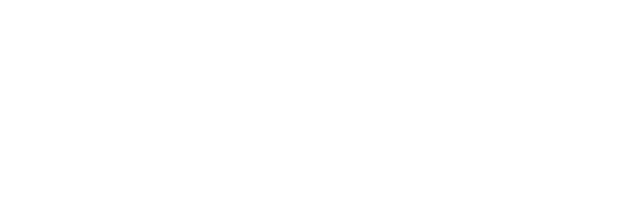
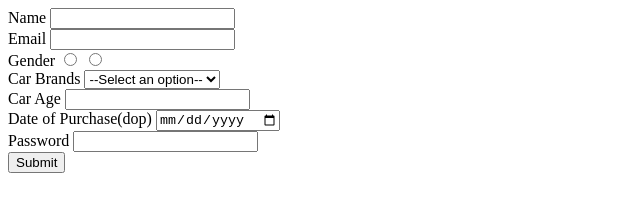
Before and after one commit to acciojob/car-insurance-form-KIRTIRAI-SLIET, a website: page main.html in a window 1280 px wide. Shown: the whole page, without its empty margins (0-640 px from the left). Drawn offline with Linux system fonts and the light colour scheme.

Commit message:
created a submission

```diff
--- a/main.html
+++ b/main.html
@@ -8,8 +8,30 @@
 
 <body>
 	<!-- the entire body must be written by student -->
-    <script type="text/javascript" src="./script.js">
-</script>
+    <script type="text/javascript" src="./script.js"></script>
+	<form method="post">
+		<label for="name">Name</label>
+		<input id="name" type="text" required/><br/>
+		<label for="email">Email</label>
+		<input id="email" type="email" required/><br/>
+		<label>Gender</label>
+		<input name="gender" type="radio" required />
+		<input name="gender" type="radio" required/><br/>
+		<label for="cars">Car Brands</label>
+		<select>
+			<option value="">--Select an option--</option>
+			<option value="BMW">BMW</option>
+			<option value="Audi">Audi</option>
+			<option value="Mercedez"></option>
+		</select><br/>
+		<label for="carage">Car Age</label>
+		<input id="carage" type="number" required/><br/>
+		<label for="dop">Date of Purchase(dop)</label>
+		<input id="dop" type="date" required/><br/>
+		<label for="password">Password</label>
+		<input id="password" type="password" required/><br/>
+		<button type="submit">Submit</button>
+	</form>
 
 </body>
 
```
